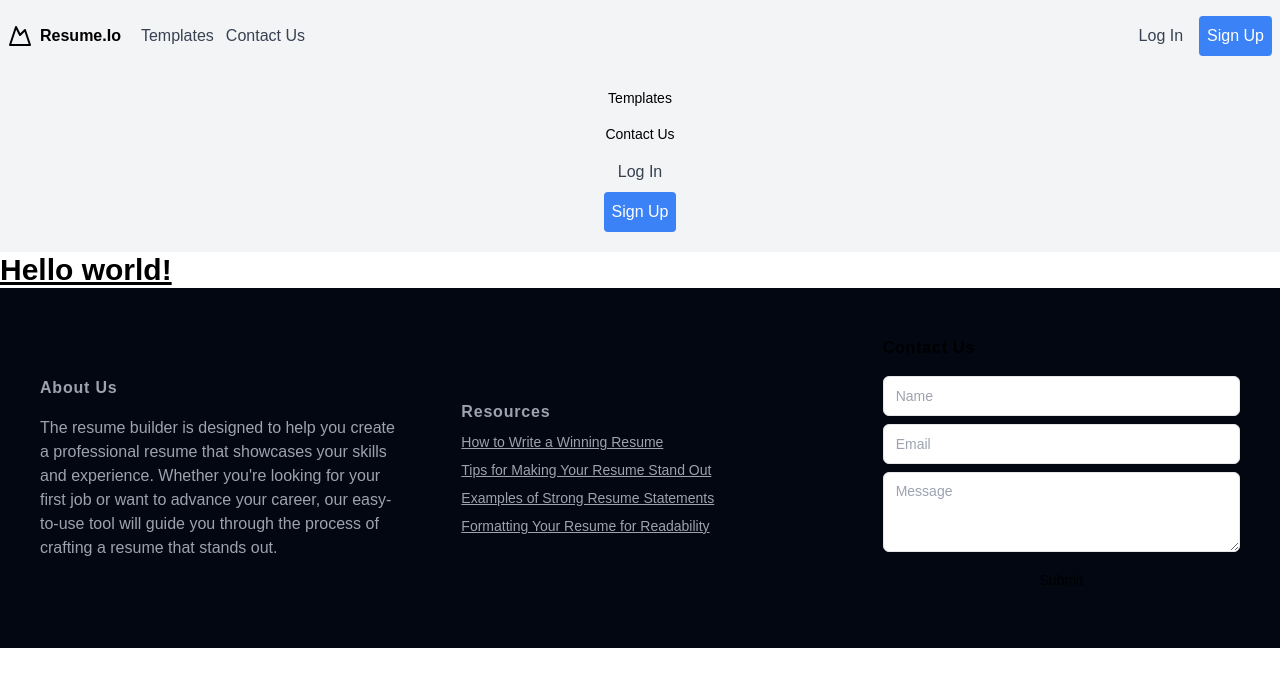
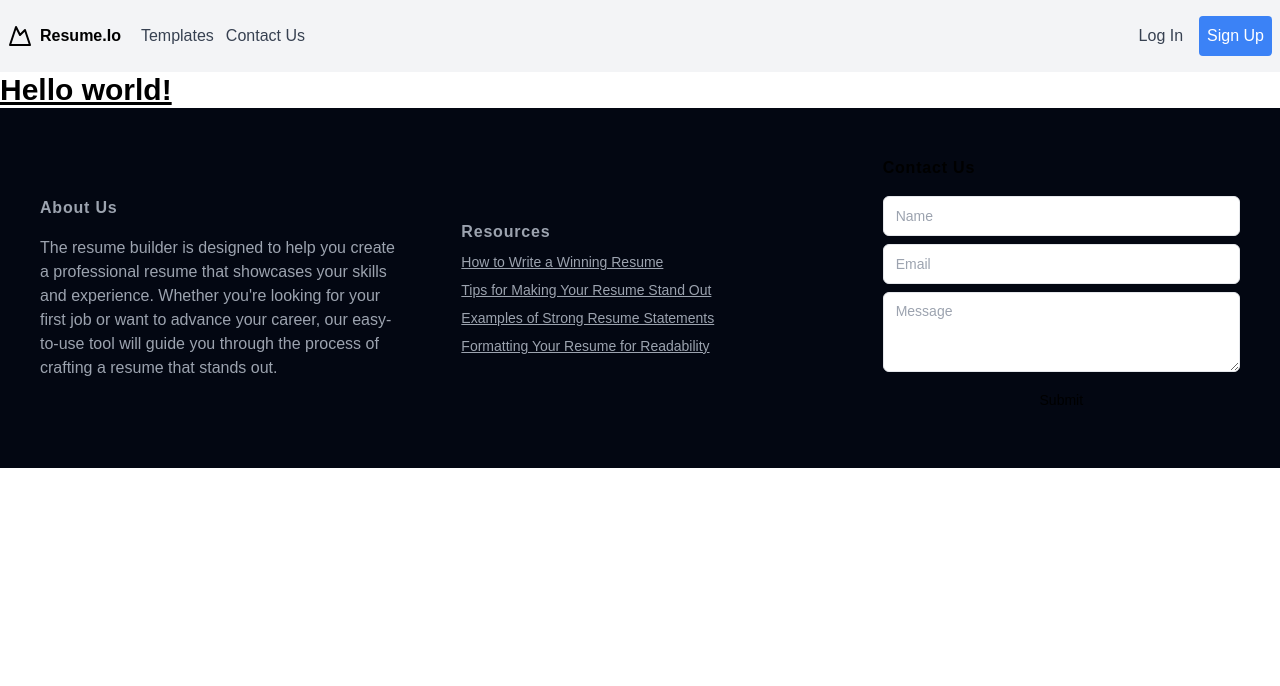
Before and after one commit to Devildev07/Resume-Builder, an Angular app: page / in a window 1280 px wide. Shown: the top 686 px of the page. Built offline with nearby package versions, Linux system fonts and the light colour scheme.

Commit message:
header in progress

```diff
--- a/src/app/components/header/header.component.html
+++ b/src/app/components/header/header.component.html
@@ -65,7 +65,7 @@
       </div>
     </div>
     <!-- mob menu -->
-    <div class="flex items-center flex-col py-2 pb-5">
+    <div class="flex items-center flex-col py-2 pb-5 md:hidden">
       <a href="#" class="py-2 px-4 text-sm font-medium hover:underline"
         >Templates
       </a>
```
